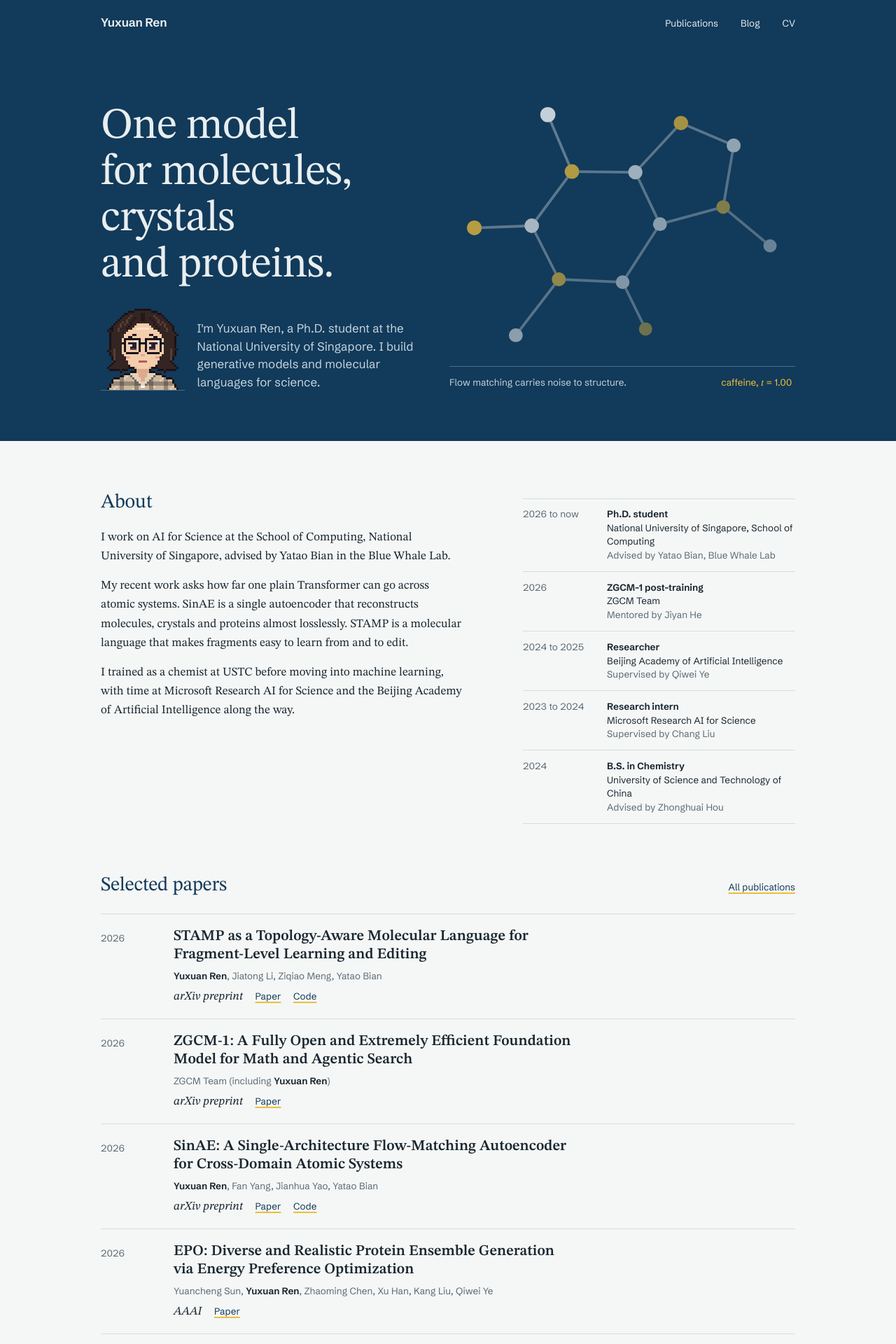
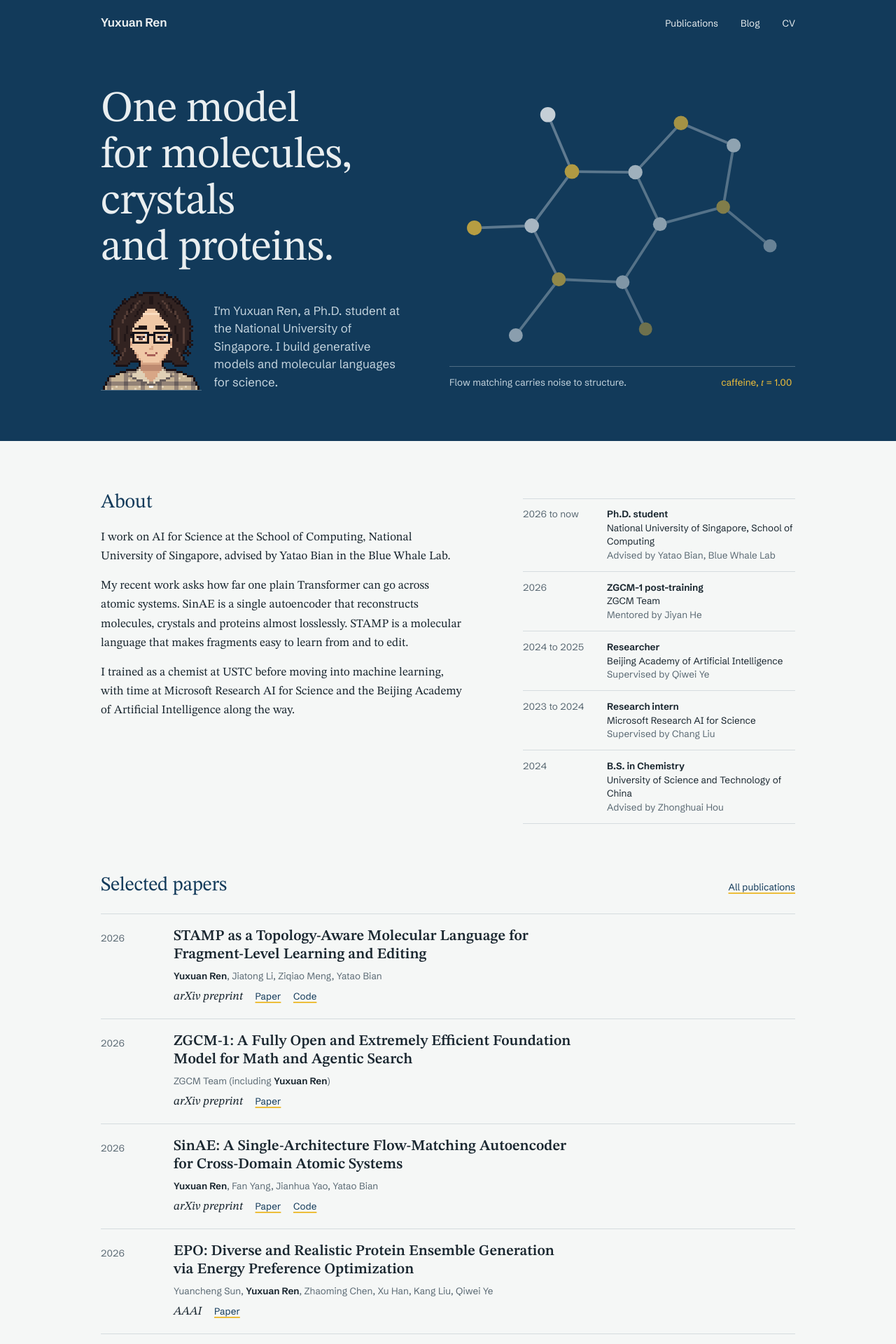
Before and after one commit to YuX-Ren/YuX-Ren.github.io, a Jekyll site: the page built from index.html, in a window 1280 px wide. Shown: the top 1920 px of the page at 70% size. Built offline with Jekyll 4.4.1, drawn with Linux system fonts in a browser that asks for light colours.

Commit message:
Redraw the pixel-art portrait to match the photo more closely
Co-Authored-By: Claude Fable 5.2 <noreply@anthropic.com>
Claude-Session: https://claude.ai/code/session_016RzQU31xLMhW9e7FJDTDhG

```diff
--- a/assets/css/site.css
+++ b/assets/css/site.css
@@ -80,7 +80,7 @@ a:hover { text-decoration-color: currentColor; }
 .hero__grid { display: grid; grid-template-columns: minmax(0, 0.95fr) minmax(0, 1.05fr); gap: clamp(1rem, 4vw, 3.5rem); align-items: end; padding-block: clamp(1.5rem, 4vw, 3rem) clamp(2.5rem, 6vw, 4.5rem); }
 .hero h1 { font-size: var(--step-3); font-weight: 400; line-height: 1.06; letter-spacing: -0.015em; text-wrap: balance; }
 .hero__intro { display: flex; align-items: flex-end; gap: 1.1rem; margin-top: 1.6rem; }
-.hero__portrait { flex: none; width: 120px; height: 120px; image-rendering: pixelated; border-bottom: 1px solid rgba(233, 238, 240, 0.28); }
+.hero__portrait { flex: none; width: 144px; height: 144px; image-rendering: pixelated; border-bottom: 1px solid rgba(233, 238, 240, 0.28); }
 .hero__lede { max-width: 30ch; font-family: var(--sans); font-size: var(--step-0); line-height: 1.5; color: #C4D4DE; }
 .hero__figure canvas { width: 100%; height: auto; aspect-ratio: 640 / 520; display: block; }
 .hero__figure figcaption { display: flex; flex-wrap: wrap; justify-content: space-between; gap: 0.25rem 1.5rem; margin-top: 0.4rem; padding-top: 0.7rem; border-top: 1px solid rgba(233, 238, 240, 0.28); font-family: var(--sans); font-size: var(--step--1); color: #C4D4DE; }
@@ -149,7 +149,7 @@ h2 { font-size: var(--step-2); font-weight: 400; line-height: 1.15; letter-spaci
 
 @media (max-width: 760px) {
   .hero__grid { grid-template-columns: 1fr; }
-  .hero__portrait { width: 80px; height: 80px; }
+  .hero__portrait { width: 96px; height: 96px; }
   .hero__figure { order: -1; margin-inline: calc(var(--gutter) * -0.5); }
   .about { grid-template-columns: 1fr; }
   .pub, .news li, .year, .posts li { grid-template-columns: 1fr; gap: 0.15rem; }
--- a/index.html
+++ b/index.html
@@ -8,7 +8,7 @@ body_class: home
     <div class="hero__text">
       <h1>One model for molecules, crystals and proteins.</h1>
       <div class="hero__intro">
-        <img class="hero__portrait" src="{{ '/assets/img/portrait-pixel.png' | relative_url }}" alt="Pixel-art character portrait of Yuxuan Ren" width="120" height="120">
+        <img class="hero__portrait" src="{{ '/assets/img/portrait-pixel.png' | relative_url }}" alt="Pixel-art character portrait of Yuxuan Ren" width="144" height="144">
         <p class="hero__lede">I'm Yuxuan Ren, a Ph.D. student at the National University of Singapore. I build generative models and molecular languages for science.</p>
       </div>
     </div>
```
Also changed, not shown: assets/img/portrait-pixel.png.
